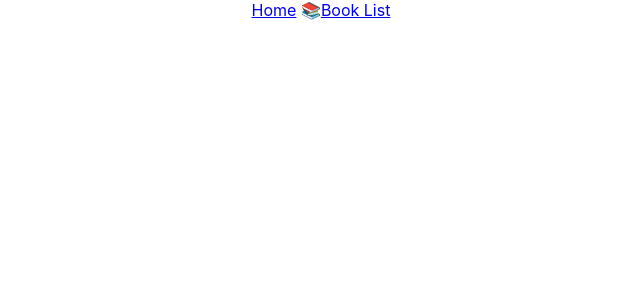
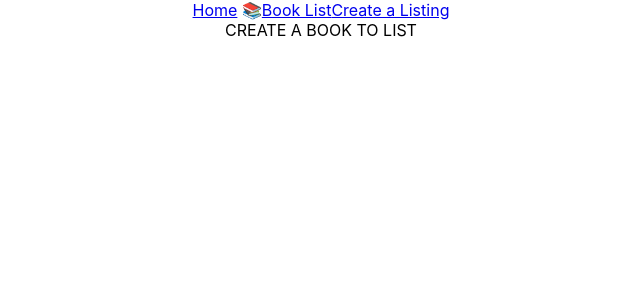
Before and after one commit to dianajodrakos/lab-09-sql-frontend, a React (Create React App) app: page /create in a window 1280 px wide. Shown: the top 300 px of the page, without its empty margins (319-959 px from the left). Built offline with nearby package versions, Linux system fonts and the light colour scheme.

Commit message:
added create listing route & component skeleton

```diff
--- a/src/App.js
+++ b/src/App.js
@@ -4,6 +4,7 @@ import Header from './Header.js';
 import Home from './Home.js';
 import Books from './Books.js';
 import BookDetail from './BookDetail.js';
+import CreateBook from './CreateBook.js';
 import './App.css';
 
 
@@ -18,6 +19,7 @@ export default class App extends Component {
             <Route path="/" exact component={Home} />
             <Route path="/books" component={Books} />
             <Route path="/books/:id" component={BookDetail} />
+            <Route path="/create" component={CreateBook} />
           </Switch>
         </Router>
       </div>
--- /dev/null
+++ b/src/CreateBook.js
@@ -0,0 +1,11 @@
+import React, { Component } from 'react'
+
+export default class CreateBook extends Component {
+    render() {
+        return (
+            <div>
+                CREATE A BOOK TO LIST
+            </div>
+        )
+    }
+}
--- a/src/Header.js
+++ b/src/Header.js
@@ -7,6 +7,7 @@ export default class Header extends Component {
             <div>
                 <Link to="/">Home</Link> 📚
                 <Link to="/books">Book List</Link>
+                <Link to="/create">Create a Listing</Link>
             </div>
         )
     }
```
